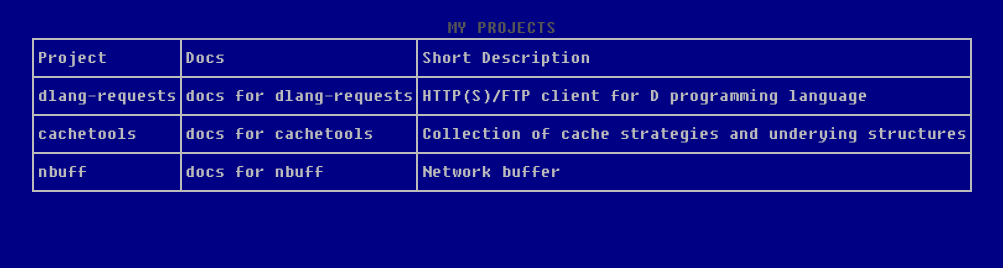
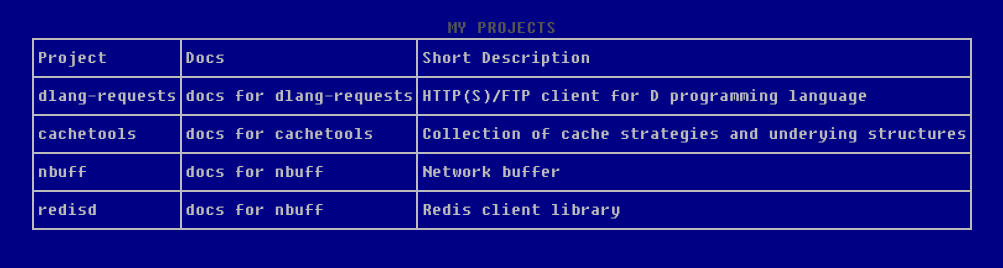
Before and after one commit to ikod/ikod.github.io, a plain HTML site: page index.html in a window 1280 px wide. Shown: the whole page, without its empty margins (38-1041 px from the left). Drawn offline with Linux system fonts and the light colour scheme.

Commit message:
update index.html

```diff
--- a/index.html
+++ b/index.html
@@ -28,5 +28,10 @@
         <td><a href="http://ikod.github.io/nbuff/">docs for nbuff</a>
         <td>Network buffer
     </tr>
+    <tr>
+        <td><a href="http://github.com/ikod/redisd/">redisd</a>
+        <td><a href="http://ikod.github.io/redisd/">docs for nbuff</a>
+        <td>Redis client library
+    </tr>
     </table>
   </body>
```
